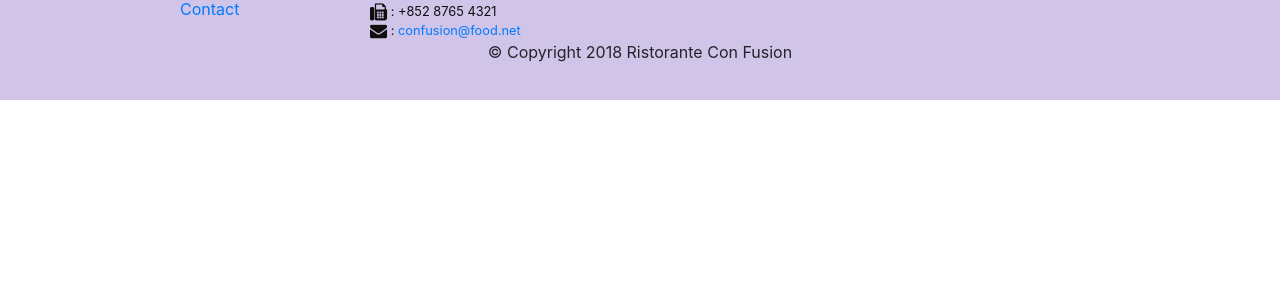
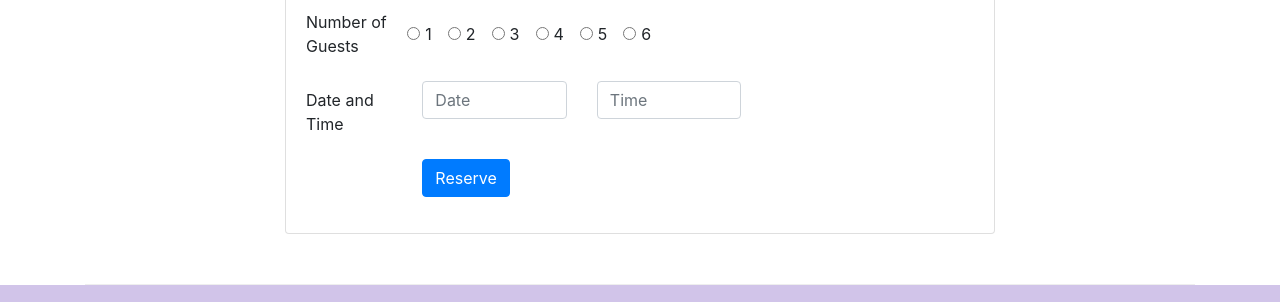
Before and after one commit to magnuslopes23/bootstrap4, a website: page index.html in a window 1280 px wide. Shown: the part 1661-1963 px from the top of the page. Before the commit the page ends 1761 px from the top, so only its background shows below. Drawn offline with nearby package versions, Linux system fonts and the light colour scheme.

Commit message:
assignment-2

```diff
--- a/index.html
+++ b/index.html
@@ -43,6 +43,9 @@
                 <div class="col-12 col-sm align-self-center">
                     <img class="img-fluid" src="img/logo.png" alt="Ristorante Con Fusion">
                 </div>
+                <div class="col-12 col-sm align-self-center">
+                    <a class="btn btn-warning btn-block btn-sm" href="#reservationForm" role="button">Reserve Table</a>
+                </div>
             </div>
         </div>
     </header>
@@ -74,11 +77,14 @@
             </div>
             <div class="col-12 col-sm col-md">
                 <div class="media">
-                    <img class="d-flex mx-3 img-thumbnail align-self-center" src="img/buffet.png" alt="buffet">
                     <div class="media-body">
-                        <h2 class="mt-0">Weekend Grand Buffet</h2>
+                        <h2 class="mt-0">
+                            Weekend Grand Buffet
+                            <span class="badge badge-danger">NEW</span>
+                        </h2>
                         <p class="d-none d-sm-block">Featuring mouthwatering combinations with a choice of five different salads, six enticing appetizers, six main entrees and five choicest desserts. Free flowing bubbly and soft drinks. All for just $19.99 per person </p>
                     </div>
+                    <img class="d-flex ml-3 img-thumbnail align-self-center" src="img/buffet.png" alt="buffet">
                 </div>
             </div>
         </div>
@@ -98,6 +104,48 @@
                             whos-who in the culinary world, he specializes in
                             creating mouthwatering Indo-Italian fusion experiences.
                         </p>
+                    </div>
+                </div>
+            </div>
+        </div>
+        <div class="row row-content justify-content-center">
+            <div class="col-12 col-sm-8">
+                <div class="card">
+                    <h3 class="card-header bg-warning text-white">Reserve a Table</h3>
+                    <div class="card-body">
+                        <form  id="reserveform">
+                            <div class="form-group row">
+                                <label for="guests" class="col-md-2 col-form-label ">Number of Guests</label>
+                                <div class="form-check form-check-inline">
+                                    <input class="form-check-input" type="radio" id="guests" name="guests">
+                                    <label class="form-check-label pr-3" for="guests" > 1 </label>
+                                    <input class="form-check-input " type="radio" id="guests" name="guests">
+                                    <label class="form-check-label pr-3" for="guests" > 2 </label>
+                                    <input class="form-check-input " type="radio" id="guests" name="guests">
+                                    <label class="form-check-label pr-3" for="guests" > 3 </label>
+                                    <input class="form-check-input " type="radio" id="guests" name="guests">
+                                    <label class="form-check-label pr-3" for="guests" > 4 </label>
+                                    <input class="form-check-input " type="radio" id="guests" name="guests">
+                                    <label class="form-check-label pr-3" for="guests" > 5 </label>
+                                    <input class="form-check-input " type="radio" id="guests" name="guests">
+                                    <label class="form-check-label pr-3" for="guests" > 6 </label>
+                                </div>
+                            </div>
+                            <div class="form-group row">
+                                <label for="date" class="col-12 col-md-2 col-form-label ">Date and Time</label>
+                                <div class="col-6 col-md-3">
+                                     <input class="form-control" type="datetime" name="date" id="date" placeholder="Date">
+                                </div>
+                                <div class="col-6 col-md-3">
+                                    <input class="form-control" type="datetime" name="date" id="date" placeholder="Time">
+                                </div>
+                            </div>
+                            <div class="form-group row">
+                                <div class="offset-md-2 col-md-10">
+                                    <button type="submit" class="btn btn-primary">Reserve</button>
+                                </div>
+                            </div>
+                        </form>
                     </div>
                 </div>
             </div>
```
